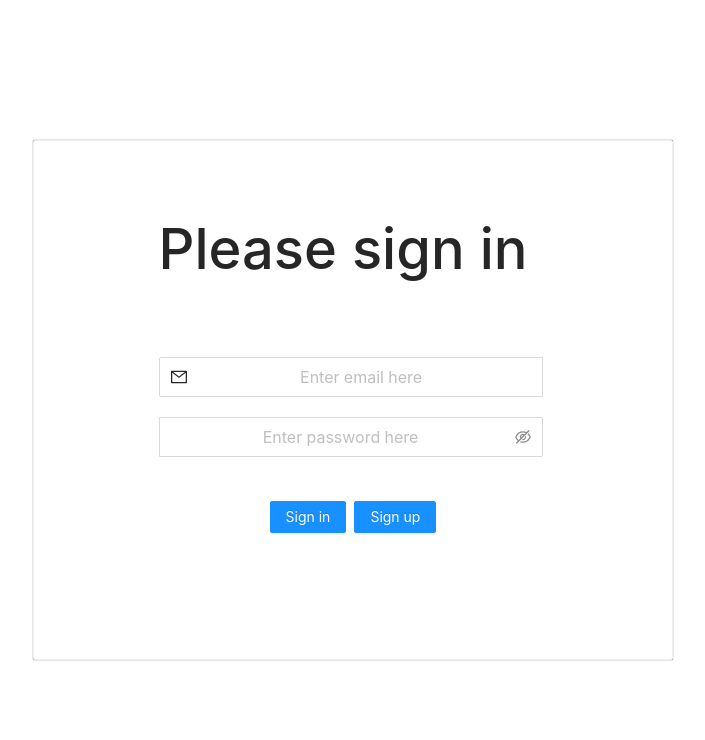
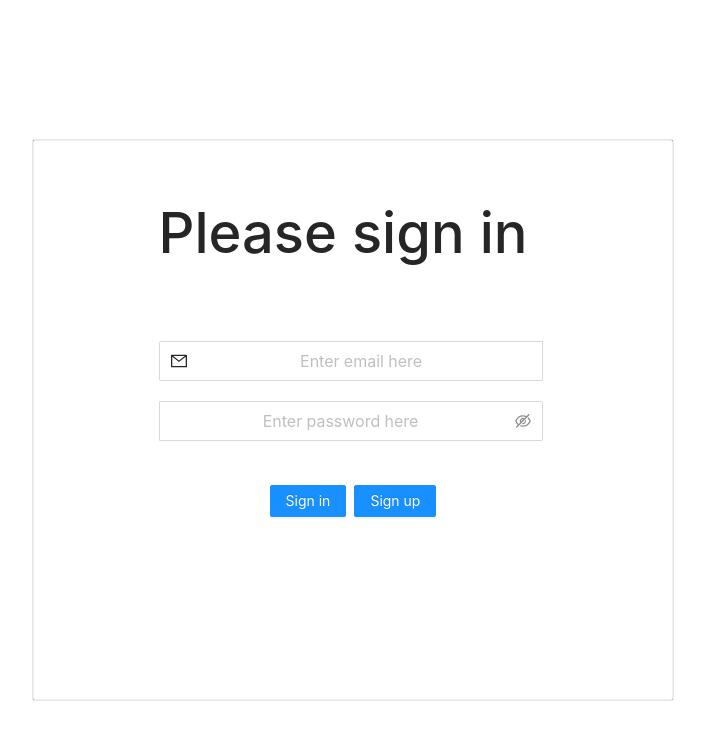
Before and after one commit to Joshuaoneheart/NTU_Workflow, a React (Create React App) app in the folder frontend/: page / in a window 1280 px wide. Shown: the top 740 px of the page, without its empty margins (287-992 px from the left). Built offline with nearby package versions, Linux system fonts and the light colour scheme; what apollo-link-ws would draw is missing.

Commit message:
fix some UI

```diff
--- a/frontend/src/Containers/SignIn/signIn.js
+++ b/frontend/src/Containers/SignIn/signIn.js
@@ -15,8 +15,8 @@ const Container = styled(Card)`
   flex-direction: column;
   align-items: center;
   text-align: center;
-  padding: 5vh;
-  height: 65vh;
+  padding: 3vh;
+  height: 70vh;
   top: 17.5vh;
   left: 25vw;
   box-shadow: 0px 0px 1px black;
--- a/frontend/src/Containers/SignIn/signUp.js
+++ b/frontend/src/Containers/SignIn/signUp.js
@@ -73,8 +73,8 @@ const Container = styled(Card)`
   flex-direction: column;
   align-items: center;
   text-align: center;
-  padding: 5vh;
-  height: 65vh;
+  padding: 3vh;
+  height: 75vh;
   top: 15vh;
   left: 25vw;
   box-shadow: 0px 0px 1px black;
```
